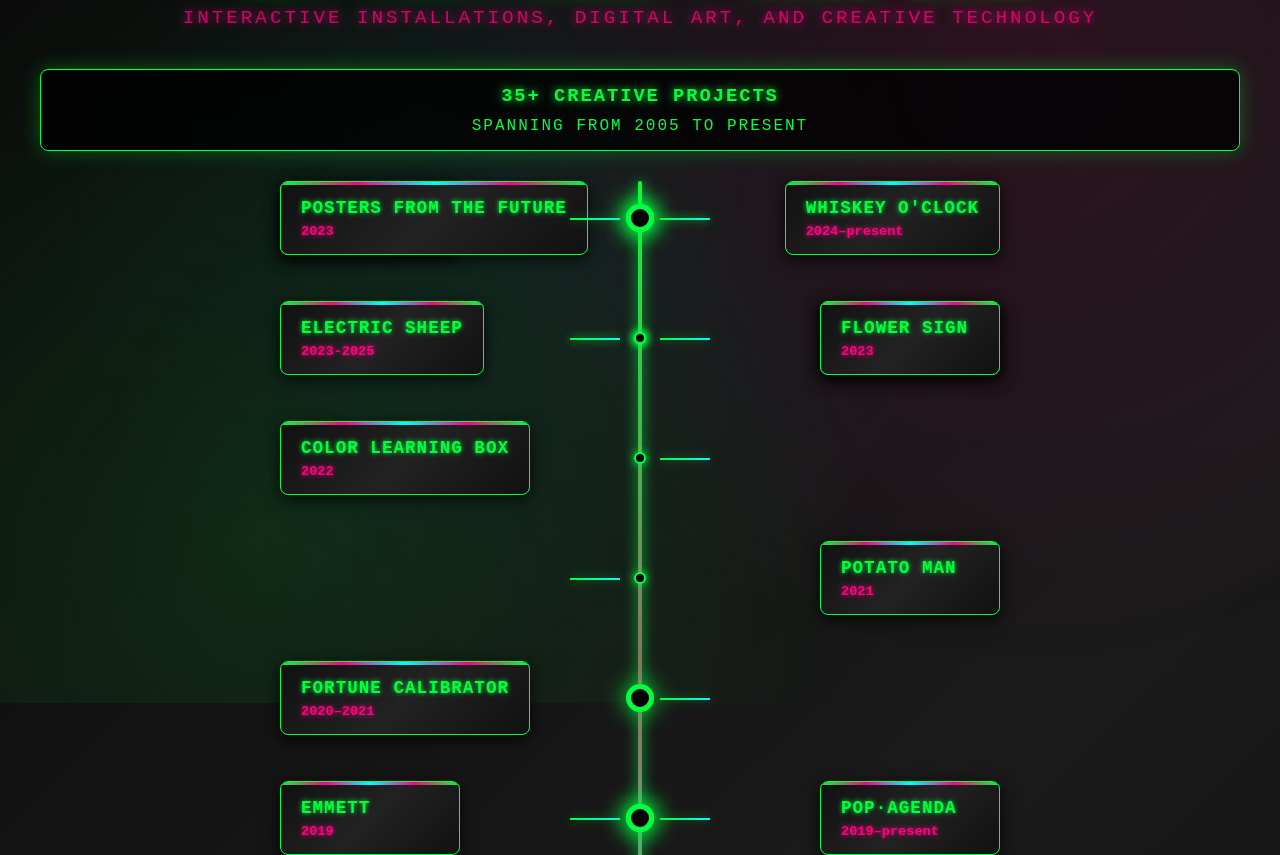
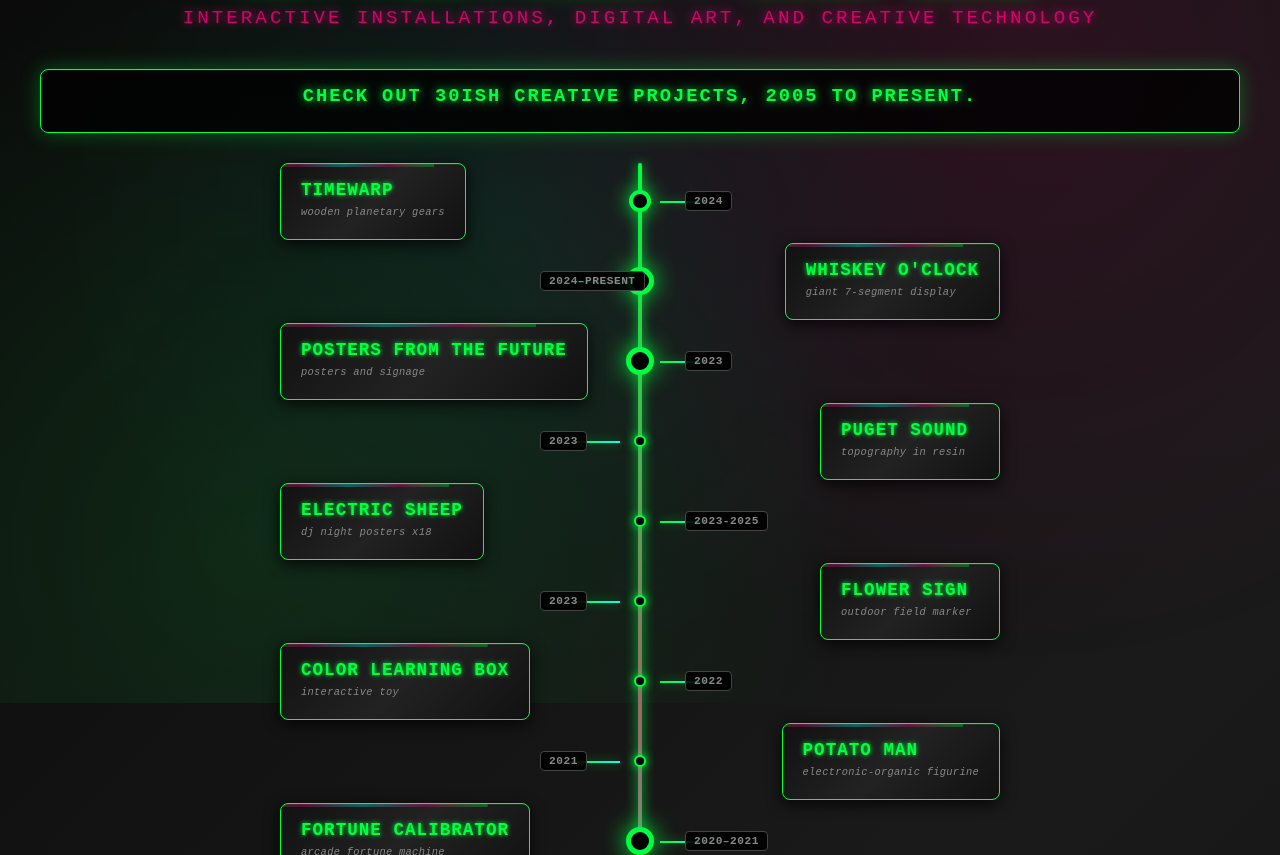
Before and after one commit to doublejosh/art, a plain HTML site: page index.html in a window 1280 px wide. Shown: the part 97-952 px from the top of the page. Drawn offline with Linux system fonts and the light colour scheme.

Commit message:
timeline

```diff
--- a/index.html
+++ b/index.html
@@ -73,7 +73,7 @@
             max-width: 800px;
             margin: 30px auto;
             padding: 40px 0;
-            min-height: 2000px;
+            min-height: 2200px;
         }
 
         .timeline::before {
@@ -89,12 +89,12 @@
             box-shadow:
                 0 0 10px #00ff41,
                 inset 0 0 10px rgba(0, 255, 65, 0.5);
-            animation: pulse-timeline 3s ease-in-out infinite alternate;
+            animation: pulse-timeline 8s ease-in-out infinite alternate;
         }
 
         @keyframes pulse-timeline {
             0% { box-shadow: 0 0 10px #00ff41, inset 0 0 10px rgba(0, 255, 65, 0.5); }
-            100% { box-shadow: 0 0 20px #00ff41, inset 0 0 20px rgba(0, 255, 65, 0.8); }
+            100% { box-shadow: 0 0 12px #00ff41, inset 0 0 12px rgba(0, 255, 65, 0.6); }
         }
 
         .timeline-item {
@@ -112,22 +112,34 @@
             flex-direction: row-reverse;
         }
 
-        /* Year-based positioning */
-        .timeline-item[data-year="2024"] { top: 0px; }
-        .timeline-item[data-year="2023"] { top: 120px; }
-        .timeline-item[data-year="2022"] { top: 240px; }
-        .timeline-item[data-year="2021"] { top: 360px; }
-        .timeline-item[data-year="2020"] { top: 480px; }
-        .timeline-item[data-year="2019"] { top: 600px; }
-        .timeline-item[data-year="2018"] { top: 720px; }
-        .timeline-item[data-year="2016"] { top: 840px; }
-        .timeline-item[data-year="2015"] { top: 960px; }
-        .timeline-item[data-year="2014"] { top: 1080px; }
-        .timeline-item[data-year="2013"] { top: 1200px; }
-        .timeline-item[data-year="2011"] { top: 1320px; }
-        .timeline-item[data-year="2010"] { top: 1440px; }
-        .timeline-item[data-year="2007"] { top: 1560px; }
-        .timeline-item[data-year="2005"] { top: 1680px; }
+        /* Individual project positioning */
+        .timeline-item:nth-child(1) { top: 0px; }
+        .timeline-item:nth-child(2) { top: 80px; }
+        .timeline-item:nth-child(3) { top: 160px; }
+        .timeline-item:nth-child(4) { top: 240px; }
+        .timeline-item:nth-child(5) { top: 320px; }
+        .timeline-item:nth-child(6) { top: 400px; }
+        .timeline-item:nth-child(7) { top: 480px; }
+        .timeline-item:nth-child(8) { top: 560px; }
+        .timeline-item:nth-child(9) { top: 640px; }
+        .timeline-item:nth-child(10) { top: 720px; }
+        .timeline-item:nth-child(11) { top: 800px; }
+        .timeline-item:nth-child(12) { top: 880px; }
+        .timeline-item:nth-child(13) { top: 960px; }
+        .timeline-item:nth-child(14) { top: 1040px; }
+        .timeline-item:nth-child(15) { top: 1120px; }
+        .timeline-item:nth-child(16) { top: 1200px; }
+        .timeline-item:nth-child(17) { top: 1280px; }
+        .timeline-item:nth-child(18) { top: 1360px; }
+        .timeline-item:nth-child(19) { top: 1440px; }
+        .timeline-item:nth-child(20) { top: 1520px; }
+        .timeline-item:nth-child(21) { top: 1600px; }
+        .timeline-item:nth-child(22) { top: 1680px; }
+        .timeline-item:nth-child(23) { top: 1760px; }
+        .timeline-item:nth-child(24) { top: 1840px; }
+        .timeline-item:nth-child(25) { top: 1920px; }
+        .timeline-item:nth-child(26) { top: 2000px; }
+        .timeline-item:nth-child(27) { top: 2080px; }
 
         .timeline-dot {
             width: 16px;
@@ -140,7 +152,7 @@
             transform: translateX(-50%);
             z-index: 10;
             cursor: pointer;
-            transition: all 0.3s ease;
+            transition: all 0.6s ease;
             box-shadow:
                 0 0 15px #00ff41,
                 inset 0 0 10px rgba(0, 255, 65, 0.3);
@@ -176,7 +188,7 @@
         }
 
         .timeline-dot:hover {
-            transform: translateX(-50%) scale(2);
+            transform: translateX(-50%) scale(1.4);
             border-color: #ff0080;
             box-shadow:
                 0 0 30px #ff0080,
@@ -192,7 +204,7 @@
             background: linear-gradient(90deg, #00ff41, #00ffff);
             top: 50%;
             z-index: 5;
-            transition: all 0.3s ease;
+            transition: all 0.5s ease;
             box-shadow: 0 0 10px rgba(0, 255, 65, 0.5);
         }
 
@@ -242,7 +254,7 @@
         }
 
         .project-card:hover {
-            transform: scale(1.2);
+            transform: scale(1.08);
             transform-origin: center;
             z-index: 100;
             box-shadow:
@@ -261,12 +273,14 @@
             width: 100%;
             height: 3px;
             background: linear-gradient(90deg, #00ff41, #ff0080, #00ffff, #ff0080, #00ff41);
-            animation: scan 2s linear infinite;
+            animation: scan 12s linear infinite;
         }
 
         @keyframes scan {
-            0% { transform: translateX(-100%); }
-            100% { transform: translateX(100%); }
+            0% { transform: translateX(-100%); opacity: 0; }
+            10% { opacity: 0.3; }
+            90% { opacity: 0.3; }
+            100% { transform: translateX(100%); opacity: 0; }
         }
 
         .project-title {
@@ -278,31 +292,45 @@
             text-transform: uppercase;
             letter-spacing: 1px;
             text-shadow: 0 0 5px #00ff41;
+            font-family: 'Courier New', monospace;
+            position: relative;
         }
 
         .project-type {
-            display: none;
-        }
-
-        .project-card:hover .project-type {
-            display: inline-block;
-            background: rgba(0, 255, 65, 0.1);
-            color: #00ffff;
-            padding: 2px 8px;
-            border-radius: 4px;
-            font-size: 0.6rem;
+            display: block;
+            color: #888;
+            padding: 0;
+            border: none;
+            background: none;
+            font-size: 0.65rem;
             margin-bottom: 6px;
-            font-weight: 500;
-            border: 1px solid #00ffff;
-            text-transform: uppercase;
+            font-weight: 400;
+            text-transform: lowercase;
+            letter-spacing: 0.3px;
+            font-style: italic;
         }
 
         .project-year {
-            color: #ff0080;
+            color: #888;
             font-weight: bold;
-            font-size: 0.85rem;
+            font-size: 0.7rem;
             margin-bottom: 0;
-            text-shadow: 0 0 5px #ff0080;
+            position: absolute;
+            left: calc(50% + 45px);
+            top: 50%;
+            transform: translateY(-50%);
+            font-family: 'Courier New', monospace;
+            text-transform: uppercase;
+            letter-spacing: 0.5px;
+            background: rgba(0, 0, 0, 0.9);
+            padding: 3px 8px;
+            border-radius: 4px;
+            border: 1px solid #444;
+            z-index: 15;
+        }
+
+        .timeline-item:nth-child(even) .project-year {
+            left: calc(50% - 100px);
         }
 
         .project-summary {
@@ -340,7 +368,7 @@
             text-decoration: none;
             font-size: 0.8rem;
             margin: 2px 4px 2px 0;
-            transition: all 0.3s ease;
+            transition: all 0.5s ease;
             font-weight: bold;
             text-transform: uppercase;
             border: 1px solid #00ff41;
@@ -349,7 +377,7 @@
         .project-links a:hover {
             background: linear-gradient(135deg, #ff0080, #00ff41);
             box-shadow: 0 0 10px #ff0080;
-            transform: scale(1.05);
+            transform: scale(1.02);
         }
 
         .no-content {
@@ -424,8 +452,7 @@
         </header>
 
         <div class="stats">
-            <h3>35+ Creative Projects</h3>
-            <p>Spanning from 2005 to present</p>
+            <h3>Check out 30ish creative projects, 2005 to present.</h3>
         </div>
 
         <div class="timeline" id="timeline">
@@ -722,6 +749,11 @@
                 const dot = document.createElement('div');
                 dot.className = `timeline-dot ${dotSize}`;
 
+                // Create project year display on timeline
+                const yearDisplay = document.createElement('div');
+                yearDisplay.className = 'project-year';
+                yearDisplay.textContent = project.yearRange || project.year;
+
                 // Create project card (no size class needed - auto-sizing)
                 const card = document.createElement('div');
                 card.className = 'project-card';
@@ -732,14 +764,9 @@
                 title.textContent = project.title;
 
                 // Project type
-                const type = document.createElement('span');
+                const type = document.createElement('div');
                 type.className = 'project-type';
                 type.textContent = project.type;
-
-                // Project year
-                const year = document.createElement('div');
-                year.className = 'project-year';
-                year.textContent = project.yearRange || project.year;
 
                 // Project summary
                 const summary = document.createElement('p');
@@ -762,7 +789,6 @@
                 // Assemble card
                 card.appendChild(title);
                 card.appendChild(type);
-                card.appendChild(year);
                 card.appendChild(summary);
                 if (project.links) {
                     card.appendChild(linksContainer);
@@ -770,6 +796,7 @@
 
                 // Assemble timeline item
                 timelineItem.appendChild(dot);
+                timelineItem.appendChild(yearDisplay);
                 timelineItem.appendChild(card);
 
                 // Add to timeline
```
